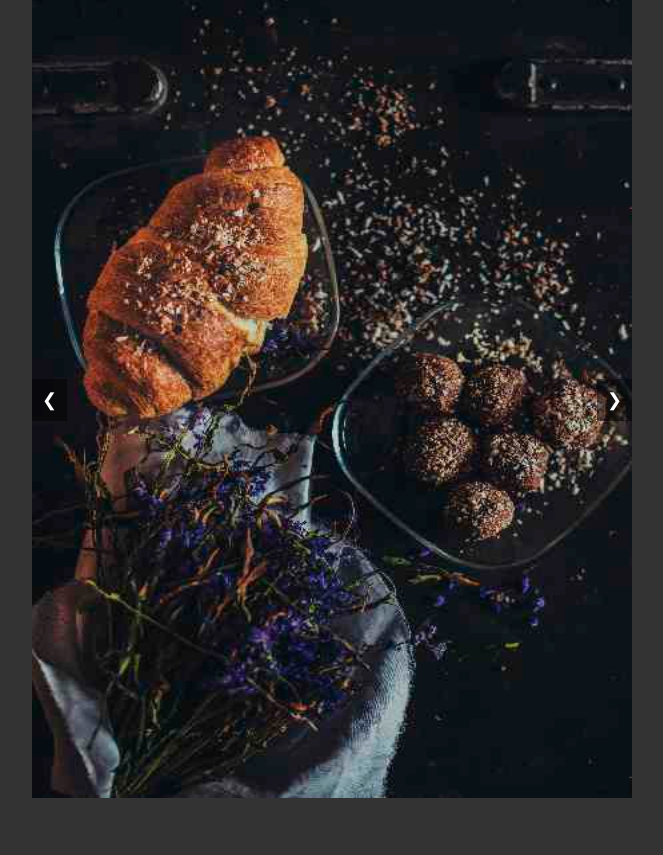
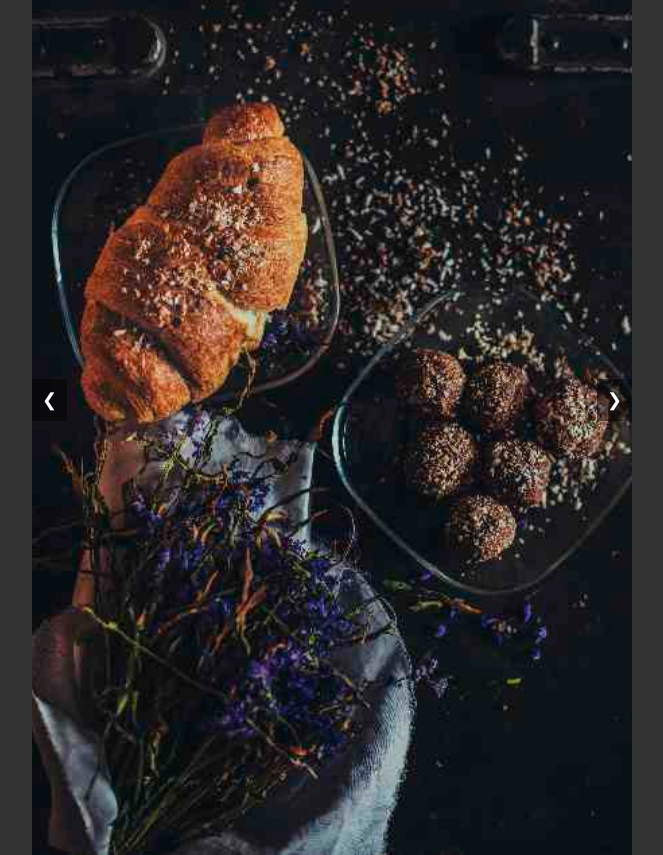
Before and after one commit to nadag1885/Image_Gallery, a plain HTML site: page index.html in a window 1280 px wide. Shown: the whole page, without its empty margins (308-971 px from the left). Before the commit the page ends 802 px from the top, so only its background shows below. Drawn offline with Linux system fonts and the light colour scheme.

Commit message:
second task web master

```diff
--- a/style.css
+++ b/style.css
@@ -31,7 +31,8 @@ body {
 
 .slide img {
     width: 100%;
-    height: 100vh;
+    height: 100%;
+    object-fit: cover;
 }
 
 button {
```
